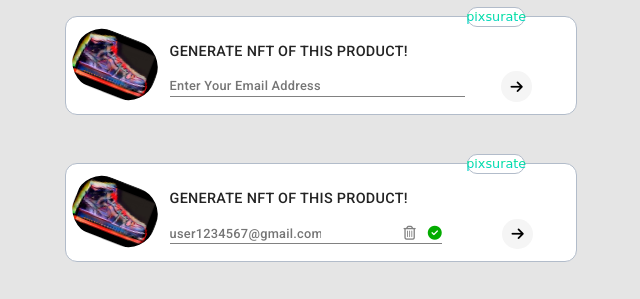
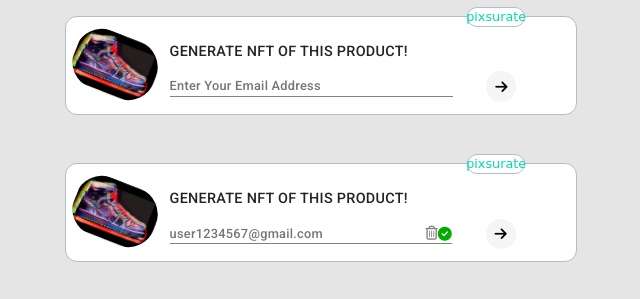
Before and after one commit to ckyhayrettin/Yeni-klas-r, a plain HTML site: page index.html in a window 1280 px wide. Shown: the top 299 px of the page, without its empty margins (319-959 px from the left). Drawn offline with Linux system fonts and the light colour scheme; a web font is replaced by a local one.

Commit message:
düzeltme

```diff
--- a/style.scss
+++ b/style.scss
@@ -86,7 +86,7 @@ body {
                         display: flex;
                         align-items: center;
                         justify-content: space-between;
-                        width: 24.9rem;
+                        width: 24rem;
                         height: 2.3rem;
                         margin-top: 0.5rem;
 
@@ -107,7 +107,7 @@ body {
                             display: flex;
                             align-items: center;
                             justify-content: center;
-
+                            margin-right: 4px;
 
                             .send1 {
                                 display: flex;
@@ -162,8 +162,8 @@ body {
             border-color: var(--clr-bordercolor);
             background-color: var(--clr-box-backgroundcolor);
             padding: 0px 0px 0px 6px;
+            margin-top: 3rem;
             position: relative;
-            margin-top: 3rem;
 
             .box2 {
                 display: flex;
@@ -215,34 +215,36 @@ body {
                         margin-top: 0.5rem;
 
                         .box2-input {
-                            flex-grow: 2;
+                            width: 73.5%;
+                            display: flex;
+                            align-items: center;
+                            justify-content: center;
                             border-bottom: 1px solid;
                             color: var(--clr-email-color);
-                            display: flex;
-                            align-items: center;
-                            justify-content: space-between;
+
 
                             #email2 {
                                 font-family: var(--clr-textfont);
                                 font-size: 0.8rem;
                                 line-height: 1.2rem;
                                 letter-spacing: 0.02em;
+                                color: var(--clr-email-color);
                                 border: none;
+                                width: 100%;
                                 outline: none;
                             }
 
                             .box2-icon {
-                                .trash2 {
-                                    cursor: pointer;
-                                }
+                                display: flex;
+                                justify-content: center;
+                                align-items: center;
+
+                                // .trash2 {}
 
                                 .check2 {
-                                    margin-left: 8px;
                                     color: var(--clr-check-color);
-                                    cursor: pointer;
                                 }
                             }
-
                         }
 
 
@@ -251,7 +253,7 @@ body {
                             display: flex;
                             align-items: center;
                             justify-content: center;
-                            margin-left: 2.5rem;
+                            margin-right: 4px;
 
                             .send2 {
                                 display: flex;
@@ -262,7 +264,6 @@ body {
                                 cursor: pointer;
                                 border-radius: 50%;
                                 background-color: var(--clr-svg-backgroundcolor);
-
                             }
                         }
                     }
@@ -296,6 +297,7 @@ body {
                     text-fill-color: transparent;
                 }
             }
+
         }
 
         .box3-container {
```
Also changed, not shown: style.css, 1 other file.
